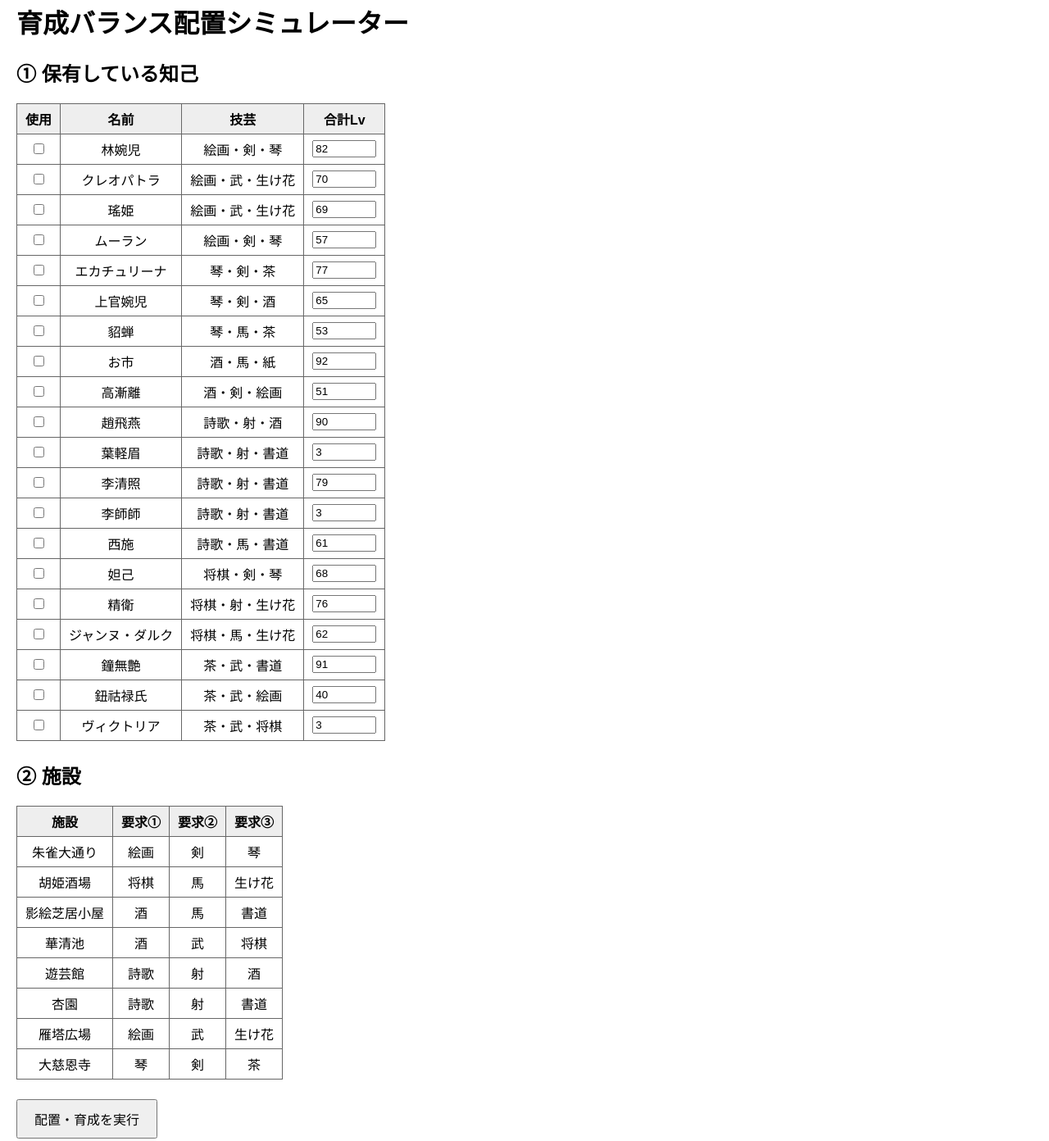
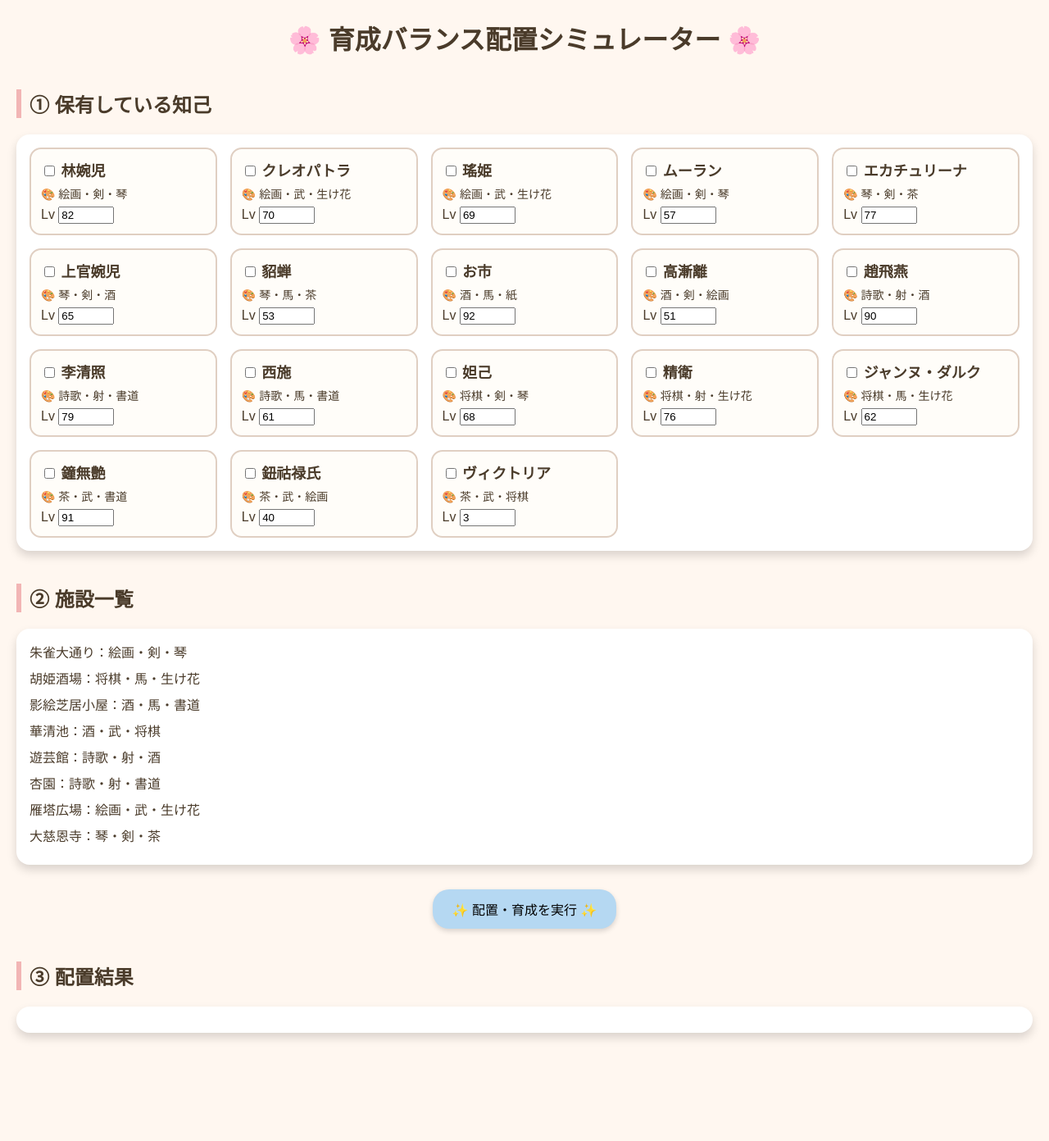
Before and after one commit to HARUTAKOBO/moumantime_tiki, a plain HTML site: page index.html in a window 1280 px wide. Shown: the part 18-1410 px from the top of the page at 82% size. After the commit the page ends 1318 px from the top, so only its background shows below. Drawn offline with Linux system fonts and the light colour scheme.

Commit message:
Update index.html

```diff
--- a/index.html
+++ b/index.html
@@ -3,179 +3,203 @@
 <head>
 <meta charset="UTF-8">
 <title>育成バランス配置シミュレーター</title>
+
 <style>
-body {
-  font-family: sans-serif;
-  margin: 20px;
+:root{
+  --bg:#fff7f0;
+  --card:#ffffff;
+  --accent:#f2b5b5;
+  --accent2:#b5d8f2;
+  --border:#e0cfc2;
 }
-table {
-  border-collapse: collapse;
-  margin-bottom: 24px;
+
+body{
+  font-family: "Hiragino Maru Gothic ProN","Yu Gothic",sans-serif;
+  background: var(--bg);
+  margin:0;
+  padding:20px;
+  color:#4a3b2a;
 }
-th, td {
-  border: 1px solid #666;
-  padding: 6px 10px;
-  text-align: center;
+
+h1{
+  text-align:center;
+  margin-bottom:30px;
 }
-th {
-  background: #eee;
+
+h2{
+  margin-top:40px;
+  border-left:6px solid var(--accent);
+  padding-left:10px;
 }
-button {
-  padding: 10px 20px;
-  font-size: 16px;
+
+button{
+  background: var(--accent2);
+  border:none;
+  padding:12px 24px;
+  font-size:16px;
+  border-radius:20px;
+  cursor:pointer;
+  box-shadow:0 3px 6px rgba(0,0,0,0.15);
+}
+
+button:hover{
+  opacity:0.85;
+}
+
+.card{
+  background:var(--card);
+  border-radius:16px;
+  box-shadow:0 6px 12px rgba(0,0,0,0.15);
+  padding:16px;
+  margin-bottom:20px;
+}
+
+.char-grid{
+  display:grid;
+  grid-template-columns:repeat(auto-fill,minmax(220px,1fr));
+  gap:16px;
+}
+
+.char-card{
+  border:2px solid var(--border);
+  border-radius:14px;
+  padding:12px;
+  background:#fffdf9;
+}
+
+.char-name{
+  font-weight:bold;
+  font-size:18px;
+}
+
+.skills{
+  font-size:14px;
+  margin:6px 0;
+}
+
+.lv{
+  margin-top:6px;
+}
+
+.facility{
+  margin-bottom:8px;
+}
+
+.result-card{
+  background:#fff;
+  border-radius:14px;
+  padding:10px;
+  margin-bottom:10px;
+  box-shadow:0 4px 8px rgba(0,0,0,0.12);
 }
 </style>
 </head>
+
 <body>
 
-<h1>育成バランス配置シミュレーター</h1>
+<h1>🌸 育成バランス配置シミュレーター 🌸</h1>
 
 <h2>① 保有している知己</h2>
-<table id="charTable">
-<tr>
-  <th>使用</th>
-  <th>名前</th>
-  <th>技芸</th>
-  <th>合計Lv</th>
-</tr>
-</table>
+<div class="card">
+  <div class="char-grid" id="charArea"></div>
+</div>
 
-<h2>② 施設</h2>
-<table id="facilityTable">
-<tr><th>施設</th><th>要求①</th><th>要求②</th><th>要求③</th></tr>
-<tr><td>朱雀大通り</td><td>絵画</td><td>剣</td><td>琴</td></tr>
-<tr><td>胡姫酒場</td><td>将棋</td><td>馬</td><td>生け花</td></tr>
-<tr><td>影絵芝居小屋</td><td>酒</td><td>馬</td><td>書道</td></tr>
-<tr><td>華清池</td><td>酒</td><td>武</td><td>将棋</td></tr>
-<tr><td>遊芸館</td><td>詩歌</td><td>射</td><td>酒</td></tr>
-<tr><td>杏園</td><td>詩歌</td><td>射</td><td>書道</td></tr>
-<tr><td>雁塔広場</td><td>絵画</td><td>武</td><td>生け花</td></tr>
-<tr><td>大慈恩寺</td><td>琴</td><td>剣</td><td>茶</td></tr>
-</table>
+<h2>② 施設一覧</h2>
+<div class="card" id="facilityArea"></div>
 
-<button onclick="run()">配置・育成を実行</button>
+<div style="text-align:center;margin:30px;">
+  <button onclick="run()">✨ 配置・育成を実行 ✨</button>
+</div>
 
 <h2>③ 配置結果</h2>
-<table id="result">
-<tr><th>施設</th><th>店長</th><th>副店長</th><th>補欠</th></tr>
-</table>
+<div class="card" id="result"></div>
 
 <script>
-// ===============================
-// 知己マスタ（完全版）
-// ===============================
-const characters = [
-  {name:"林婉児", skills:["絵画","剣","琴"], lv:82},
-  {name:"クレオパトラ", skills:["絵画","武","生け花"], lv:70},
-  {name:"瑤姫", skills:["絵画","武","生け花"], lv:69},
-  {name:"ムーラン", skills:["絵画","剣","琴"], lv:57},
-  {name:"エカチュリーナ", skills:["琴","剣","茶"], lv:77},
-  {name:"上官婉児", skills:["琴","剣","酒"], lv:65},
-  {name:"貂蝉", skills:["琴","馬","茶"], lv:53},
-  {name:"お市", skills:["酒","馬","紙"], lv:92},
-  {name:"高漸離", skills:["酒","剣","絵画"], lv:51},
-  {name:"趙飛燕", skills:["詩歌","射","酒"], lv:90},
-  {name:"葉軽眉", skills:["詩歌","射","書道"], lv:3},
-  {name:"李清照", skills:["詩歌","射","書道"], lv:79},
-  {name:"李師師", skills:["詩歌","射","書道"], lv:3},
-  {name:"西施", skills:["詩歌","馬","書道"], lv:61},
-  {name:"妲己", skills:["将棋","剣","琴"], lv:68},
-  {name:"精衛", skills:["将棋","射","生け花"], lv:76},
-  {name:"ジャンヌ・ダルク", skills:["将棋","馬","生け花"], lv:62},
-  {name:"鐘無艶", skills:["茶","武","書道"], lv:91},
-  {name:"鈕祜禄氏", skills:["茶","武","絵画"], lv:40},
-  {name:"ヴィクトリア", skills:["茶","武","将棋"], lv:3}
+const facilities = [
+ ["朱雀大通り","絵画","剣","琴"],
+ ["胡姫酒場","将棋","馬","生け花"],
+ ["影絵芝居小屋","酒","馬","書道"],
+ ["華清池","酒","武","将棋"],
+ ["遊芸館","詩歌","射","酒"],
+ ["杏園","詩歌","射","書道"],
+ ["雁塔広場","絵画","武","生け花"],
+ ["大慈恩寺","琴","剣","茶"]
 ];
 
-// ===============================
-// 初期描画
-// ===============================
-const state = [];
-const charTable = document.getElementById("charTable");
+const characters = [
+ ["林婉児",["絵画","剣","琴"],82],
+ ["クレオパトラ",["絵画","武","生け花"],70],
+ ["瑤姫",["絵画","武","生け花"],69],
+ ["ムーラン",["絵画","剣","琴"],57],
+ ["エカチュリーナ",["琴","剣","茶"],77],
+ ["上官婉児",["琴","剣","酒"],65],
+ ["貂蝉",["琴","馬","茶"],53],
+ ["お市",["酒","馬","紙"],92],
+ ["高漸離",["酒","剣","絵画"],51],
+ ["趙飛燕",["詩歌","射","酒"],90],
+ ["李清照",["詩歌","射","書道"],79],
+ ["西施",["詩歌","馬","書道"],61],
+ ["妲己",["将棋","剣","琴"],68],
+ ["精衛",["将棋","射","生け花"],76],
+ ["ジャンヌ・ダルク",["将棋","馬","生け花"],62],
+ ["鐘無艶",["茶","武","書道"],91],
+ ["鈕祜禄氏",["茶","武","絵画"],40],
+ ["ヴィクトリア",["茶","武","将棋"],3]
+];
 
-characters.forEach(c => {
-  state.push({
-    name: c.name,
-    skills: c.skills,
-    lv: c.lv,
-    use: false
-  });
+const state=[];
+const charArea=document.getElementById("charArea");
 
-  const tr = document.createElement("tr");
-  tr.innerHTML = `
-    <td><input type="checkbox"></td>
-    <td>${c.name}</td>
-    <td>${c.skills.join("・")}</td>
-    <td><input type="number" value="${c.lv}" style="width:70px"></td>
+characters.forEach(c=>{
+  const obj={name:c[0],skills:c[1],lv:c[2],use:false};
+  state.push(obj);
+
+  const d=document.createElement("div");
+  d.className="char-card";
+  d.innerHTML=`
+    <label>
+      <input type="checkbox" onchange="obj.use=this.checked">
+      <span class="char-name">${obj.name}</span>
+    </label>
+    <div class="skills">🎨 ${obj.skills.join("・")}</div>
+    <div class="lv">Lv <input type="number" value="${obj.lv}" style="width:60px"
+      onchange="obj.lv=this.value"></div>
   `;
-  charTable.appendChild(tr);
+  charArea.appendChild(d);
 });
 
-// ===============================
-// メイン処理
-// ===============================
-function run() {
+const facilityArea=document.getElementById("facilityArea");
+facilities.forEach(f=>{
+  const d=document.createElement("div");
+  d.className="facility";
+  d.textContent=`${f[0]}：${f[1]}・${f[2]}・${f[3]}`;
+  facilityArea.appendChild(d);
+});
 
-  // 入力反映
-  document.querySelectorAll("#charTable tr").forEach((r, i) => {
-    if (i === 0) return;
-    state[i-1].use = r.children[0].children[0].checked;
-    state[i-1].lv  = Number(r.children[3].children[0].value);
+function run(){
+  const result=document.getElementById("result");
+  result.innerHTML="";
+  const used=new Set();
+
+  facilities.forEach(f=>{
+    const req=f.slice(1);
+    const ranked=state.filter(c=>c.use && !used.has(c.name))
+      .map(c=>({c,match:req.filter(r=>c.skills.includes(r)).length}))
+      .sort((a,b)=>b.match-a.match||a.c.lv-b.c.lv);
+
+    if(ranked[0]) used.add(ranked[0].c.name);
+    if(ranked[1]) used.add(ranked[1].c.name);
+
+    const div=document.createElement("div");
+    div.className="result-card";
+    div.innerHTML=`
+      <strong>${f[0]}</strong><br>
+      🏮 店長：${ranked[0]?.c.name||"—"}<br>
+      🌿 副店長：${ranked[1]?.c.name||"—"}<br>
+      📜 補欠：${ranked[2]?.c.name||"—"}
+    `;
+    result.appendChild(div);
   });
-
-  const result = document.getElementById("result");
-  result.innerHTML = `<tr><th>施設</th><th>店長</th><th>副店長</th><th>補欠</th></tr>`;
-
-  const usedLeaders = new Set(); // 店長・副店長は兼任不可
-
-  document.querySelectorAll("#facilityTable tr").forEach((r, i) => {
-    if (i === 0) return;
-
-    const facility = r.children[0].innerText;
-    const req = [
-      r.children[1].innerText,
-      r.children[2].innerText,
-      r.children[3].innerText
-    ];
-
-    // 候補抽出（保有＋未使用）
-    const candidates = state.filter(c =>
-      c.use && !usedLeaders.has(c.name)
-    );
-
-    // 評価
-    const ranked = candidates.map(c => {
-      const match = req.filter(x => c.skills.includes(x)).length;
-      return { ref: c, match };
-    }).sort((a, b) =>
-      b.match - a.match || a.ref.lv - b.ref.lv
-    );
-
-    const picked = ranked.slice(0, 3);
-
-    // 兼任防止（店長・副店長）
-    if (picked[0]) usedLeaders.add(picked[0].ref.name);
-    if (picked[1]) usedLeaders.add(picked[1].ref.name);
-
-    // 育成（店長100%、副店長15%、補欠0%）
-    const expRate = [1.0, 0.15, 0];
-    picked.forEach((p, idx) => {
-      const exp = Math.floor(30 * expRate[idx]);
-      p.ref.lv += exp;
-    });
-
-    // 出力
-    const tr = document.createElement("tr");
-    tr.innerHTML = `
-      <td>${facility}</td>
-      <td>${picked[0]?.ref.name || ""}</td>
-      <td>${picked[1]?.ref.name || ""}</td>
-      <td>${picked[2]?.ref.name || ""}</td>
-    `;
-    result.appendChild(tr);
-  });
-
-  alert("配置と育成が完了しました");
 }
 </script>
 
```
